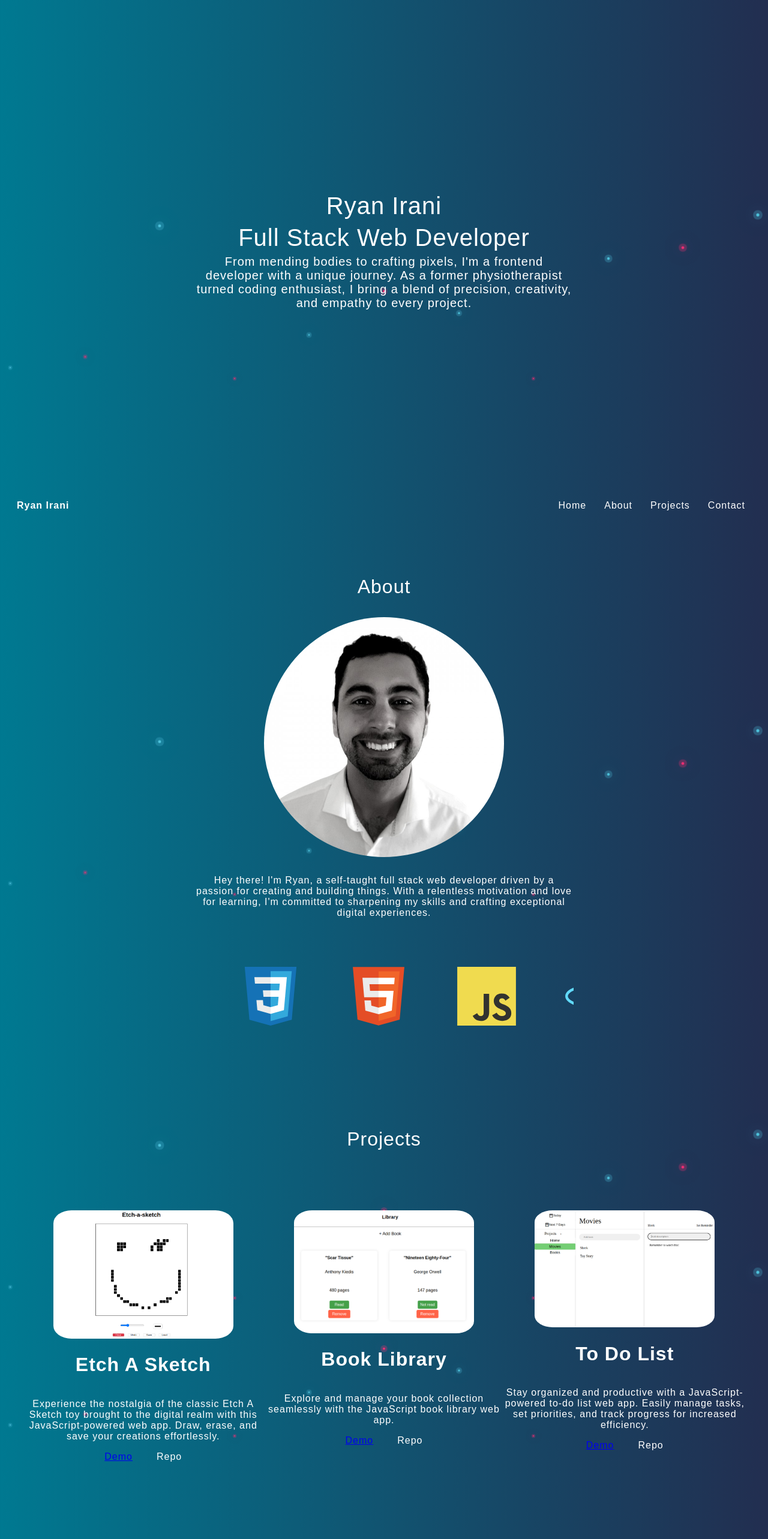
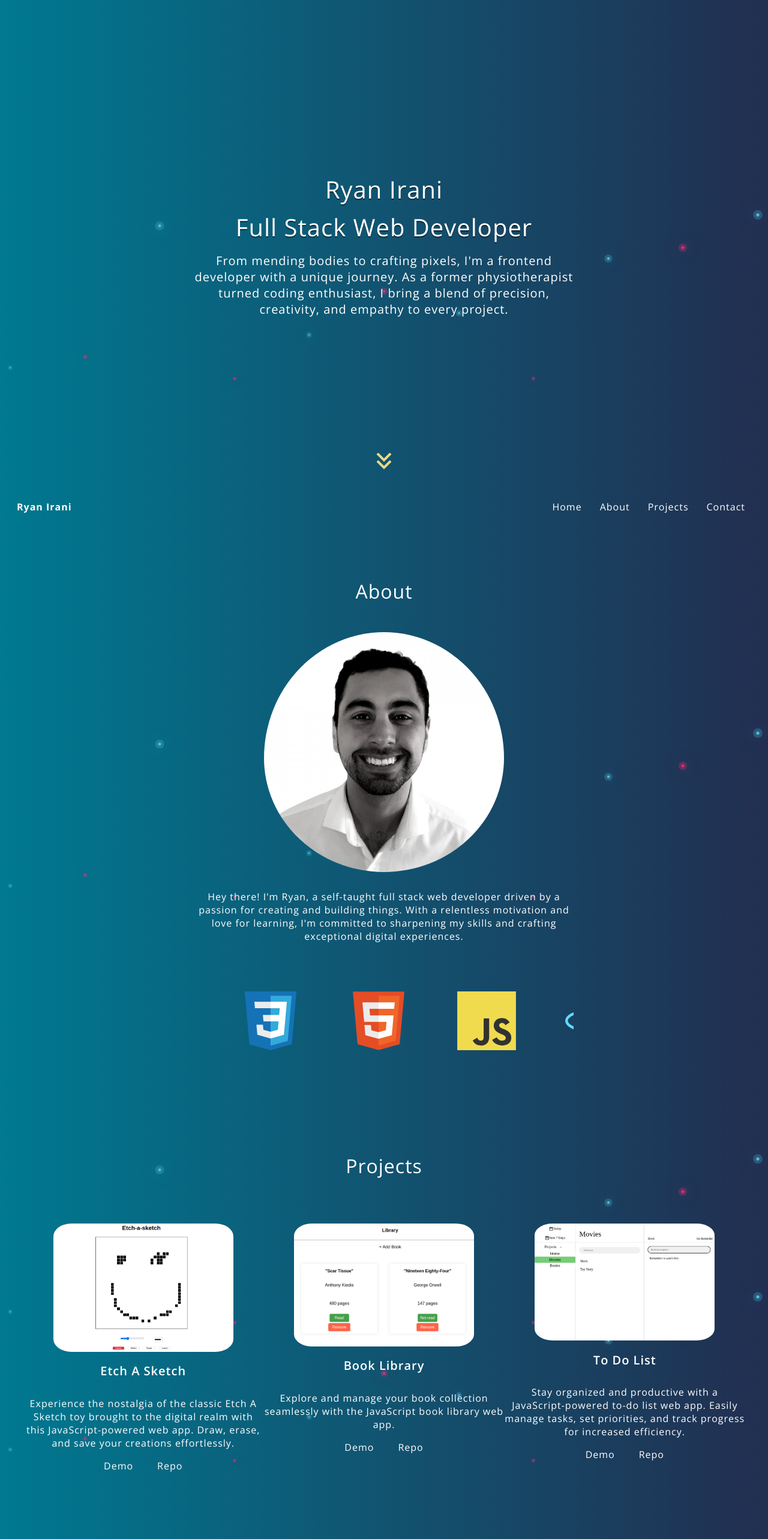
Before and after one commit to justryan55/portfolio, a React (Create React App) app: page /home in a window 1280 px wide. Shown: the top 2566 px of the page at 60% size. Built offline with nearby package versions, Linux system fonts and the light colour scheme.

Commit message:
updated layout

```diff
--- a/src/App.css
+++ b/src/App.css
@@ -1,6 +1,8 @@
+@import url('https://fonts.googleapis.com/css2?family=Open+Sans:ital,wght@0,300..800;1,300..800&display=swap');
+
 :root {
     background: linear-gradient(to right,#007991, #222E50);
-    font-family: Arial, Helvetica, sans-serif;
+    font-family: "Open Sans", sans-serif;
     letter-spacing: 1px;
 
 }
@@ -17,12 +19,27 @@
 }
 
 .header span {
-    padding: 0.1em;
+    padding-bottom: 8px;
+    text-shadow: 0em 0.05em rgb(0, 0, 0, 50%);
 }
 
 .intro-text {
     width: 50%;
     font-size: 0.5em;
+    margin-top: 7px;
+}
+
+.arrow {
+    animation: bouncing 1s infinite ease-in-out;
+    display: block;
+    height: 50px;
+    position: absolute;
+}
+
+@keyframes bouncing {
+    0% {bottom: 0}
+    50% {bottom: 20px}
+    100% {bottom: 0}
 }
 
 .about {
@@ -35,6 +52,7 @@
 
 .section-header {
     padding-top: 50px;
+    padding-bottom: 15px;
     font-size: 2em;
 }
 
@@ -134,6 +152,7 @@
 
 .project-section {
     padding: 100px;
+    padding-bottom: 75px;
     font-size: 2em;
 }
 
@@ -151,8 +170,8 @@
     margin-bottom: 20px;
     color: white;
     height: 100vh;
+}
 
-}
 .project-image {
     width: 300px;
     border-radius: 10%;
@@ -164,9 +183,26 @@
     border-radius: 10%;
 }
 
+.project-title {
+    font-size: 1.25rem;
+    font-weight: 600;
+}
+
 .project-demo-link {
     padding-right: 40px;
 }
+
+.project-demo-link,
+.project-github-link {
+    color: white;
+    text-decoration: none;
+}
+
+.project-demo-link:hover,
+.project-github-link:hover {
+    color: #E9D985;
+}
+
 
 .project-description {
     text-align: center;
--- a/src/components/Header.js
+++ b/src/components/Header.js
@@ -1,11 +1,23 @@
 import React from 'react';
+import arrowImg from '../images/arrow-down.svg'
 
 export default function Header(){
+    function handleScroll(){
+        window.scroll(() => {
+
+        })
+
+    }
     return (
         <header className="header">
             <span>Ryan Irani</span>
             <span>Full Stack Web Developer</span>
-            <span className="intro-text">From mending bodies to crafting pixels, I'm a frontend developer with a unique journey. As a former physiotherapist turned coding enthusiast, I bring a blend of precision, creativity, and empathy to every project.</span>
+            <p className="intro-text">From mending bodies to crafting pixels, I'm a frontend developer with a unique journey. As a former physiotherapist turned coding enthusiast, I bring a blend of precision, creativity, and empathy to every project.</p>
+            <img src={arrowImg}
+                 alt='arrow'
+                 className='arrow'
+                 onScroll={handleScroll}
+            />
         </header>
     )
 }
--- a/src/components/Project.js
+++ b/src/components/Project.js
@@ -22,7 +22,7 @@ export default function Project({
             <p className="project-description">{description}</p>
             <div className="project-links">
                 <a href={demoLink} className="project-demo-link">Demo</a>
-                <a href={githubLink} className="project-hithub-link">Repo</a>
+                <a href={githubLink} className="project-github-link">Repo</a>
             </div>
         </div>
     )
```
Also changed, not shown: src/images/alpha-r-circle.svg (deleted), src/images/arrow-down.svg (added).
